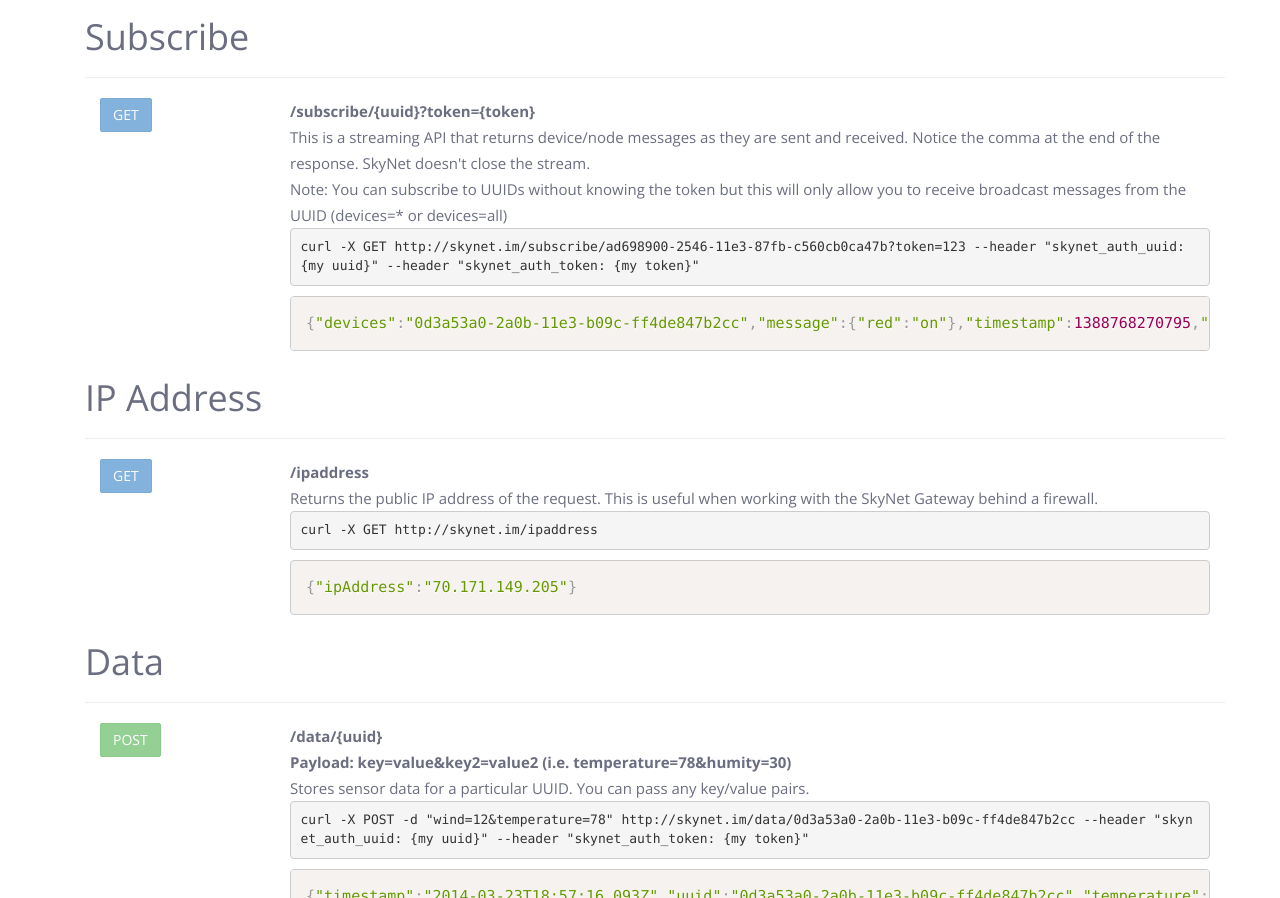
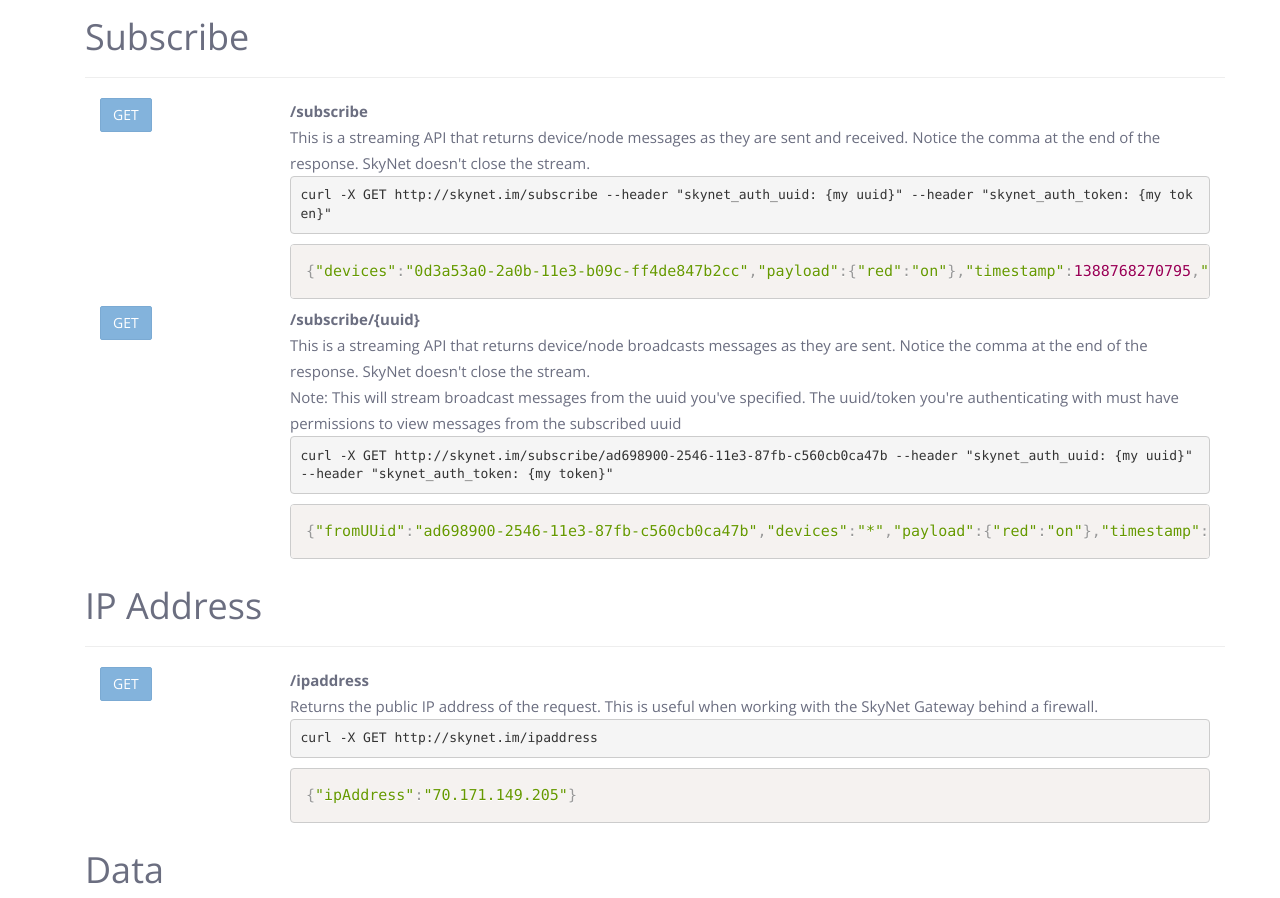
Before and after one commit to octoblu/developer-site, a plain HTML site: page index.html in a window 1280 px wide. Shown: the part 6236-7134 px from the top of the page. Drawn offline with nearby package versions, Linux system fonts and the light colour scheme.

Commit message:
update http streaming docs

```diff
--- a/index.html
+++ b/index.html
@@ -515,12 +515,29 @@
               <!-- </td> -->
               <!-- <td> -->
               <div class="feature col-md-10">
-                <b>/subscribe/{uuid}?token={token}</b>
+                <b>/subscribe</b>
                 <br />This is a streaming API that returns device/node messages as they are sent and received. Notice the comma at the end of the response. SkyNet doesn't close the stream.
-                <br />Note: You can subscribe to UUIDs without knowing the token but this will only allow you to receive broadcast messages from the UUID (devices=* or devices=all)
                 <br /><!br />
-                <pre><code>curl -X GET http://skynet.im/subscribe/ad698900-2546-11e3-87fb-c560cb0ca47b?token=123 --header "skynet_auth_uuid: {my uuid}" --header "skynet_auth_token: {my token}"</code></pre>
-                <pre><code class="language-javascript">{"devices":"0d3a53a0-2a0b-11e3-b09c-ff4de847b2cc","message":{"red":"on"},"timestamp":1388768270795,"eventCode":300,"_id":"52c6ec0e4f67671e44000001"},{"devices":"0d3a53a0-2a0b-11e3-b09c-ff4de847b2cc","message":{"red":"on"},"timestamp":1388768277473,"eventCode":300,"_id":"52c6ec154f67671e44000002"},</code></pre>
+                <pre><code>curl -X GET http://skynet.im/subscribe --header "skynet_auth_uuid: {my uuid}" --header "skynet_auth_token: {my token}"</code></pre>
+                <pre><code class="language-javascript">{"devices":"0d3a53a0-2a0b-11e3-b09c-ff4de847b2cc","payload":{"red":"on"},"timestamp":1388768270795,"eventCode":300,"_id":"52c6ec0e4f67671e44000001"},{"devices":"0d3a53a0-2a0b-11e3-b09c-ff4de847b2cc","payload":{"red":"on"},"timestamp":1388768277473,"eventCode":300,"_id":"52c6ec154f67671e44000002"},</code></pre>
+              </div>
+              <!-- </td></tr></table> -->
+            </div>
+
+            <div class="col-md-12 table-responsive">
+              <!-- <table class="table"><tr><td> -->
+              <div class="feature col-md-2 ">
+                <button class="btn btn-large btn-primary" disabled> GET</button>
+              </div>
+              <!-- </td> -->
+              <!-- <td> -->
+              <div class="feature col-md-10">
+                <b>/subscribe/{uuid}</b>
+                <br />This is a streaming API that returns device/node broadcasts messages as they are sent. Notice the comma at the end of the response. SkyNet doesn't close the stream.
+                <br />Note: This will stream broadcast messages from the uuid you've specified.  The uuid/token you're authenticating with must have permissions to view messages from the subscribed uuid
+                <br /><!br />
+                <pre><code>curl -X GET http://skynet.im/subscribe/ad698900-2546-11e3-87fb-c560cb0ca47b --header "skynet_auth_uuid: {my uuid}" --header "skynet_auth_token: {my token}"</code></pre>
+                <pre><code class="language-javascript">{"fromUUid":"ad698900-2546-11e3-87fb-c560cb0ca47b","devices":"*","payload":{"red":"on"},"timestamp":1388768270795,"eventCode":300,"_id":"52c6ec0e4f67671e44000001"},{"fromUuid":"ad698900-2546-11e3-87fb-c560cb0ca47b","devices":"*","payload":{"red":"on"},"timestamp":1388768277473,"eventCode":300,"_id":"52c6ec154f67671e44000002"},</code></pre>
               </div>
               <!-- </td></tr></table> -->
             </div>
```
